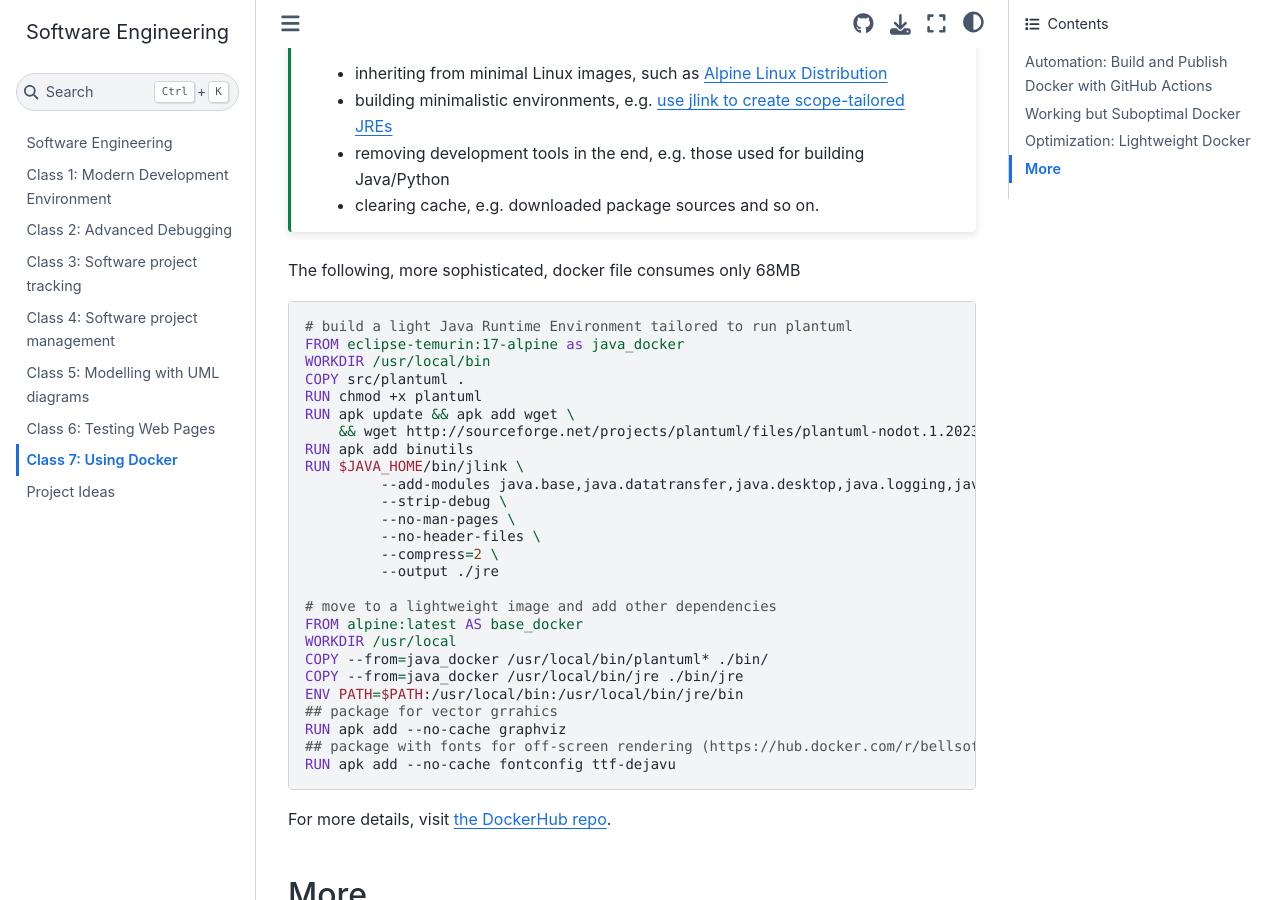
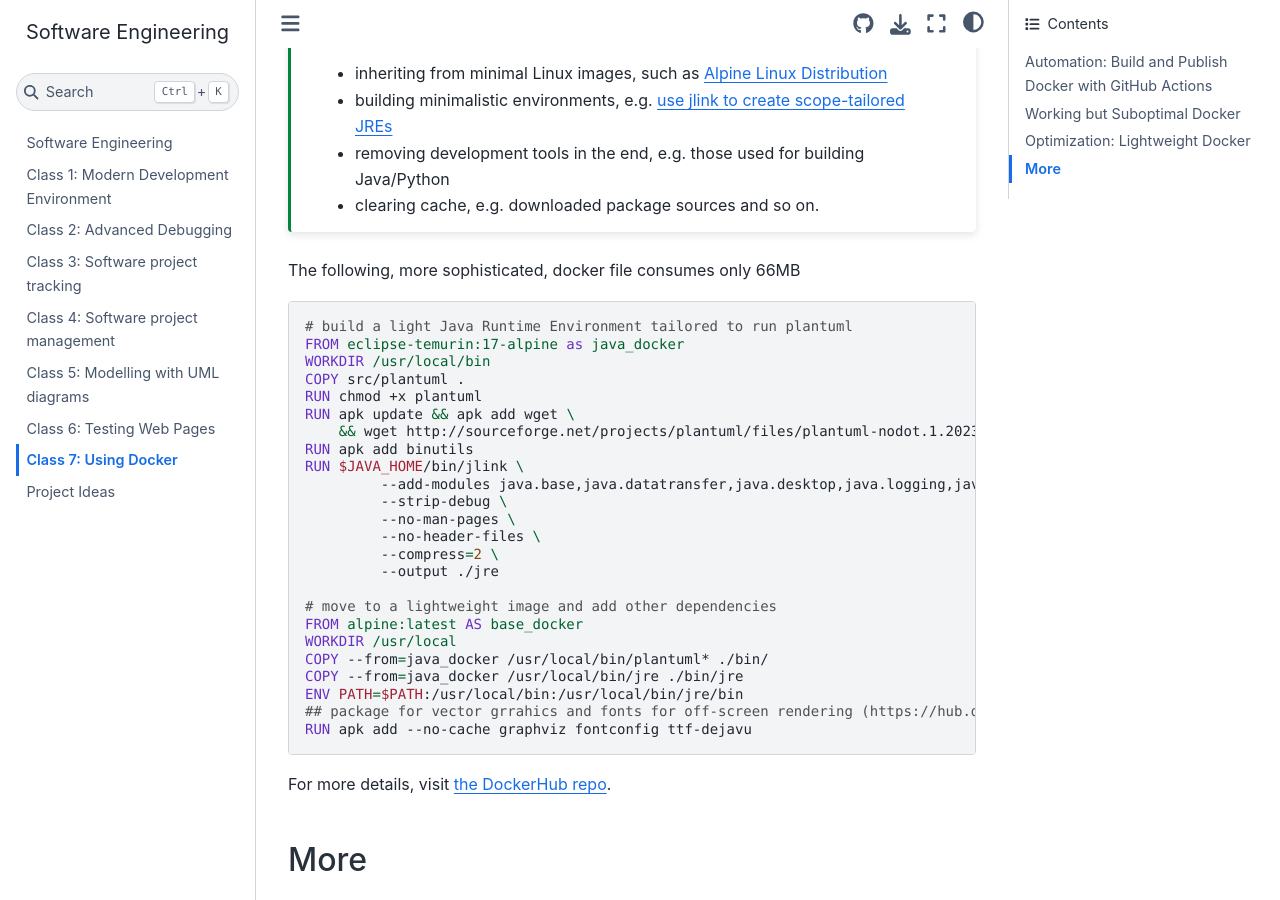
Before and after one commit to maciejskorski/software_engineering, a Jupyter Book: the page built from docs/docker_examples.md, in a window 1280 px wide and 900 px high, scrolled down 1458 px. Built offline with Jupyter Book 1.0.4 settings and Sphinx 7.4.7 and the Sphinx Book theme 1.1.4, drawn with Linux system fonts in a browser that asks for light colours.

Commit message:
update docs on docker

````diff
--- a/docs/docker_examples.md
+++ b/docs/docker_examples.md
@@ -51,7 +51,7 @@ The general optimization strategy for Docker is to *avoid any unnecessary conten
 and so on.
 ```
 
-The following, more sophisticated, docker file consumes only 68MB
+The following, more sophisticated, docker file consumes only 66MB
 ```docker
 # build a light Java Runtime Environment tailored to run plantuml
 FROM eclipse-temurin:17-alpine as java_docker
@@ -75,10 +75,8 @@ WORKDIR /usr/local
 COPY --from=java_docker /usr/local/bin/plantuml* ./bin/
 COPY --from=java_docker /usr/local/bin/jre ./bin/jre
 ENV PATH=$PATH:/usr/local/bin:/usr/local/bin/jre/bin
-## package for vector grrahics
-RUN apk add --no-cache graphviz
-## package with fonts for off-screen rendering (https://hub.docker.com/r/bellsoft/liberica-openjre-alpine)
-RUN apk add --no-cache fontconfig ttf-dejavu
+## package for vector grrahics and fonts for off-screen rendering (https://hub.docker.com/r/bellsoft/liberica-openjre-alpine)
+RUN apk add --no-cache graphviz fontconfig ttf-dejavu
 ```
 For more details, visit [the DockerHub repo](https://hub.docker.com/r/maciejskorski/plantuml-docker/tags).
 
````
